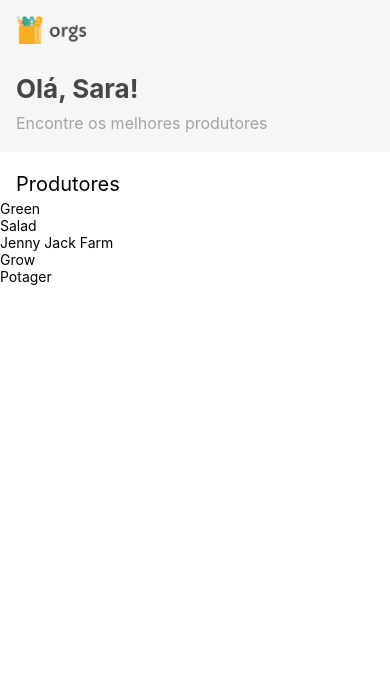
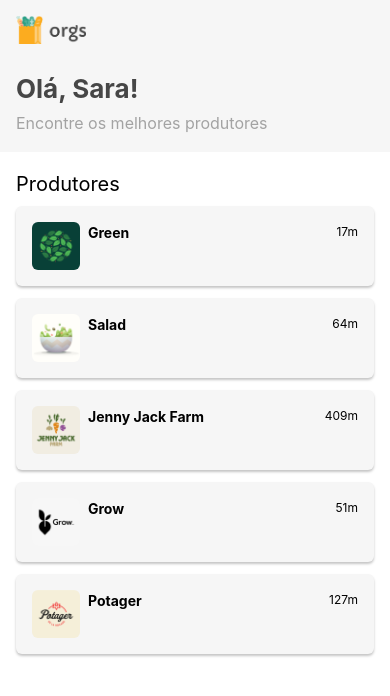
Before and after one commit to rafadealmeida/React-Native-CLI-Hooks, a React Native app: screen / in a window 390 px wide. Shown: the top 696 px of the page. Built offline with nearby package versions, Linux system fonts and the light colour scheme.

Commit message:
Estiliido os cards

```diff
--- /dev/null
+++ b/src/pages/Home/components/CardProdutor.js
@@ -0,0 +1,61 @@
+import React from 'react';
+import {Text, View, Image, StyleSheet} from 'react-native';
+
+function CardProdutor({nome, imagem, distancia, estrelas}) {
+  return (
+    <View style={styles.card}>
+      <Image source={imagem} accessibilityLabel={nome} style={styles.imagem} />
+      <View style={styles.info}>
+        <Text style={styles.nome}>{nome}</Text>
+        <Text style={styles.distancia}>{distancia}</Text>
+      </View>
+    </View>
+  );
+}
+
+export default CardProdutor;
+
+const styles = StyleSheet.create({
+  card: {
+    backgroundColor: '#F6F6F6',
+    marginHorizontal: 16,
+    marginVertical: 6,
+    borderRadius: 6,
+    flexDirection: 'row',
+    // android
+    elevation: 4,
+
+    //ios
+    shadowColor: '#000',
+    shadowOffset: {
+      width: 0,
+      height: 2,
+    },
+    shadowOpacity: 0.23,
+    shadowRadius: 2.62,
+  },
+  imagem: {
+    width: 48,
+    height: 48,
+    borderRadius: 6,
+    marginVertical: 16,
+    marginLeft: 16,
+  },
+  info: {
+    flex: 1,
+    flexDirection: 'row',
+    justifyContent: 'space-between',
+    marginLeft: 8,
+    marginVertical: 16,
+    marginRight: 16,
+  },
+  nome: {
+    fontSize: 14,
+    lineHeight: 22,
+    fontWeight: 'bold',
+  },
+  distancia: {
+    fontSize: 12,
+    lineHeight: 19,
+  },
+});
--- a/src/pages/Home/components/Produtores.js
+++ b/src/pages/Home/components/Produtores.js
@@ -1,6 +1,7 @@
 import React, {useEffect, useState} from 'react';
 import {FlatList, Text, StyleSheet} from 'react-native';
 import {getProdutores} from '../../../service/GetData';
+import CardProdutor from './CardProdutor';
 
 function Produtores({header: Topo}) {
   const [titulo, setTitulo] = useState('');
@@ -23,7 +24,7 @@ function Produtores({header: Topo}) {
   return (
     <FlatList
       data={lista}
-      renderItem={({item: {nome}}) => <Text>{nome}</Text>}
+      renderItem={({item}) => <CardProdutor {...item} />}
       keyExtractor={({nome}) => nome}
       ListHeaderComponent={Header}
     />
```
